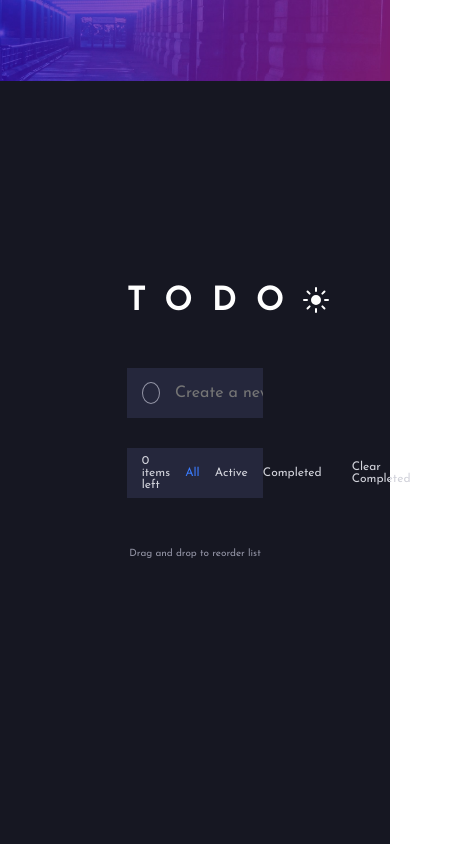
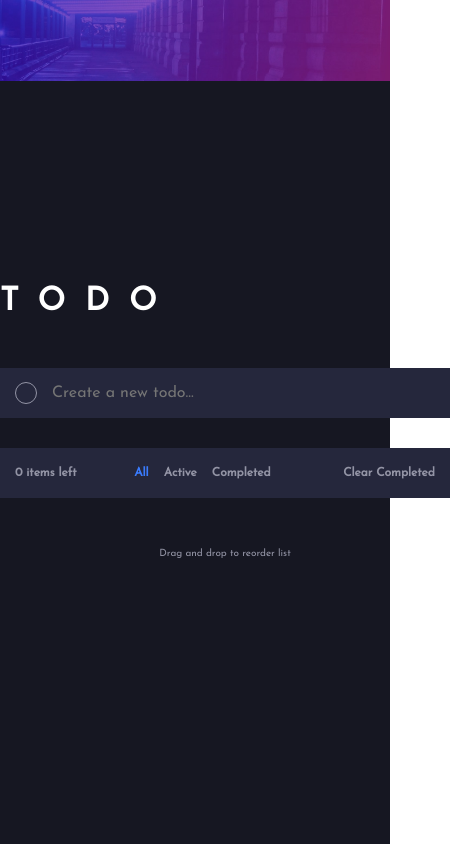
Before and after one commit to IKyllian/Practice_react_typescript, a React (Create React App) app: page / in a window 390 px wide. Shown: the whole page, 450 px wide, since content can reach past the window. Built offline with nearby package versions, Linux system fonts and the light colour scheme.

Commit message:
added theme switcher

```diff
--- a/src/Components/Todo-App/Todo-App.tsx
+++ b/src/Components/Todo-App/Todo-App.tsx
@@ -1,5 +1,6 @@
 import React, { ReactElement, useState } from 'react'
-import ImageBackground from "../../Images/Todo-App/bg-desktop-dark.jpg"
+import ImageBackgroundDark from "../../Images/Todo-App/bg-desktop-dark.jpg"
+import ImageBackgroundLight from "../../Images/Todo-App/bg-desktop-light.jpg"
 import TodoItem from "./TodoItem"
 
 type TodoDatas = {
@@ -12,7 +13,7 @@
     const [newTodo, setNewTodo] = useState<string>("");
     const [newTodoActive, setNewTodoActive] = useState<boolean>(false);
     const [todos, setTodos] = useState<TodoDatas[]>([]);
-    const [isDarkMode, setIsDarkMode] = useState<boolean>(true);
+    const [theme, setTheme] = useState<string>("dark");
     const [filter, setFilter] = useState<string | null>("all");
 
     const handleSubmit = (event: React.SyntheticEvent): void => {
@@ -62,34 +63,34 @@
         if (filter == "all") {
             return(
                 todos.map((element: TodoDatas, index: number) =>
-                    <TodoItem key={index} element={element} index={index} handleActive={handleActive} handleComplete={handleComplete} />
+                    <TodoItem key={index} element={element} index={index} handleActive={handleActive} handleComplete={handleComplete} theme={theme} />
                 )
             )
         } else {
             return (
                 todos.filter((element: TodoDatas) => filter === "active" ? element.isActive === true : element.isComplete === true).map((element: TodoDatas, index) =>
-                    <TodoItem key={index} element={element} index={index} handleActive={handleActive} handleComplete={handleComplete} />
+                    <TodoItem key={index} element={element} index={index} handleActive={handleActive} handleComplete={handleComplete} theme={theme} />
                 )
             )
         }
     }
 
     return (
-        <div className='todo-page-container'>
-            <img className='todo-img' src={ImageBackground} alt="first img"></img>
+        <div className={`todo-page-container todo-page-container-${theme}`}>
+            <img className='todo-img' src={theme === "dark" ? ImageBackgroundDark : ImageBackgroundLight} alt="first img"></img>
             <div className='todo-component-container'>
                 <div className='header-todo-component'>
                     <h1> todo </h1>
-                    <div onClick={() => isDarkMode == true ? setIsDarkMode(false) : setIsDarkMode(true)}>
+                    <div onClick={() => theme == "dark" ? setTheme("light") : setTheme("dark")}>
                         {
-                            isDarkMode == true ? <svg xmlns="http://www.w3.org/2000/svg" width="26" height="26"><path fill="#FFF" fill-rule="evenodd" d="M13 21a1 1 0 011 1v3a1 1 0 11-2 0v-3a1 1 0 011-1zm-5.657-2.343a1 1 0 010 1.414l-2.121 2.121a1 1 0 01-1.414-1.414l2.12-2.121a1 1 0 011.415 0zm12.728 0l2.121 2.121a1 1 0 01-1.414 1.414l-2.121-2.12a1 1 0 011.414-1.415zM13 8a5 5 0 110 10 5 5 0 010-10zm12 4a1 1 0 110 2h-3a1 1 0 110-2h3zM4 12a1 1 0 110 2H1a1 1 0 110-2h3zm18.192-8.192a1 1 0 010 1.414l-2.12 2.121a1 1 0 01-1.415-1.414l2.121-2.121a1 1 0 011.414 0zm-16.97 0l2.121 2.12A1 1 0 015.93 7.344L3.808 5.222a1 1 0 011.414-1.414zM13 0a1 1 0 011 1v3a1 1 0 11-2 0V1a1 1 0 011-1z"/></svg>
+                            theme == "dark" ? <svg xmlns="http://www.w3.org/2000/svg" width="26" height="26"><path fill="#FFF" fill-rule="evenodd" d="M13 21a1 1 0 011 1v3a1 1 0 11-2 0v-3a1 1 0 011-1zm-5.657-2.343a1 1 0 010 1.414l-2.121 2.121a1 1 0 01-1.414-1.414l2.12-2.121a1 1 0 011.415 0zm12.728 0l2.121 2.121a1 1 0 01-1.414 1.414l-2.121-2.12a1 1 0 011.414-1.415zM13 8a5 5 0 110 10 5 5 0 010-10zm12 4a1 1 0 110 2h-3a1 1 0 110-2h3zM4 12a1 1 0 110 2H1a1 1 0 110-2h3zm18.192-8.192a1 1 0 010 1.414l-2.12 2.121a1 1 0 01-1.415-1.414l2.121-2.121a1 1 0 011.414 0zm-16.97 0l2.121 2.12A1 1 0 015.93 7.344L3.808 5.222a1 1 0 011.414-1.414zM13 0a1 1 0 011 1v3a1 1 0 11-2 0V1a1 1 0 011-1z"/></svg>
                             : <svg xmlns="http://www.w3.org/2000/svg" width="26" height="26"><path fill="#FFF" fill-rule="evenodd" d="M13 0c.81 0 1.603.074 2.373.216C10.593 1.199 7 5.43 7 10.5 7 16.299 11.701 21 17.5 21c2.996 0 5.7-1.255 7.613-3.268C23.22 22.572 18.51 26 13 26 5.82 26 0 20.18 0 13S5.82 0 13 0z"/></svg>
                         }
                     </div>
                 </div>
                 <div className='todo-list-container'>
-                    <ul className='todo-list'>
-                        <li>
+                    <ul className={`todo-list todo-list-${theme}`}>
+                        <li className={`li-${theme}`}>
                             <form onSubmit={handleSubmit}>
                                 <label>
                                     <div className={`circle-check ${newTodoActive === true ? "circle-check-active" : ""}`} onClick={() => newTodoActive === true ? setNewTodoActive(false) : setNewTodoActive(true)}>
@@ -103,7 +104,7 @@
                             </form>
                         </li>
                         {displayTodoList()}
-                        <li>
+                        <li className={`li-${theme}`}>
                             <p> {itemsLeft()} items left </p>
                             <div className='filters'>
                                 <p className={`${filter === "all" ? "filter-active" : ""}`} onClick={() => setFilter("all")}>All</p>
--- a/src/Components/Todo-App/TodoItem.tsx
+++ b/src/Components/Todo-App/TodoItem.tsx
@@ -11,11 +11,12 @@
     index: number,
     handleActive: Function,
     handleComplete: Function,
+    theme: string,
 }
 
-const TodoItem: React.FC<Props> = ({element, index, handleActive, handleComplete}) => {
+const TodoItem: React.FC<Props> = ({element, index, handleActive, handleComplete, theme}) => {
     return (
-        <li>
+        <li className={`li-${theme}`}>
             <div className={`circle-check ${element.isActive === true ? "circle-check-active" : ""}`} onClick={() => handleActive(index)}>
                 {
                     element.isActive === true &&
--- a/src/Styles/Todo.scss
+++ b/src/Styles/Todo.scss
@@ -25,11 +25,18 @@
     src: url("../../public/Fonts/Josefin_Sans/static/JosefinSans-Regular.ttf");
 }
 
+.todo-page-container-dark {
+    background-color: $VeryDarkBlue;
+}
+
+.todo-page-container-light {
+    background-color: $VeryLightGrayishBlue;
+}
+
 .todo-page-container {
     height: 100vh;
     width: 100vw;
     position: relative;
-    background-color: $VeryDarkBlue;
     font-family: JosefinSans;
 
     .todo-img {
@@ -46,7 +53,8 @@
         justify-content: center;
         margin: 0 auto;
         gap: 50px;
-        width: 35%;
+        // width: 35%;
+        width: 510px;
         height: 100%;
 
         .header-todo-component {
@@ -71,18 +79,32 @@
             width: 100%;
             position: relative;
 
+            .todo-list-dark {
+                color: $LightGrayishBlue;
+            }
+
+            .todo-list-light {
+                color: $VeryDarkGrayishBlue;
+            }
+
             .todo-list {
                 list-style: none;
                 padding: 0;
                 margin: 0;
-                color: $LightGrayishBlue;
+
+                .li-dark {
+                    background-color: $VeryDarkDesaturatedBlue;
+                }
+
+                .li-light {
+                    background-color: $VeryLightGray;
+                }
 
                 li {
                     display: flex;
                     align-items: center;
                     width: 100%;
                     height: 50px;
-                    background-color: $VeryDarkDesaturatedBlue;
 
                     .circle-check {
                         margin-left: $MargeListItems;
@@ -132,6 +154,8 @@
                 }
 
                 li:last-child {
+                    font-weight: bold;
+                    color: $DarkGrayishBlue;
                     font-size: 12px;
                     display: flex;
                     justify-content: space-between;
@@ -149,8 +173,11 @@
                     }
                 }
 
-                li:not(:last-child, :first-child) {
+                .li-dark:not(:last-child, :first-child) {
                     border-bottom: 1px solid $VeryDarkGrayishBlue;
+                }
+                .li-light:not(:last-child, :first-child) {
+                    border-bottom: 1px solid $LightGrayishBlue;
                 }
             }
         }
@@ -162,3 +189,11 @@
     }
 
 }
+
+@media screen and (max-width: 620px) {
+	.todo-page-container {
+        .todo-component-container {
+            max-width: 450px;
+        }
+    }
+}
```
